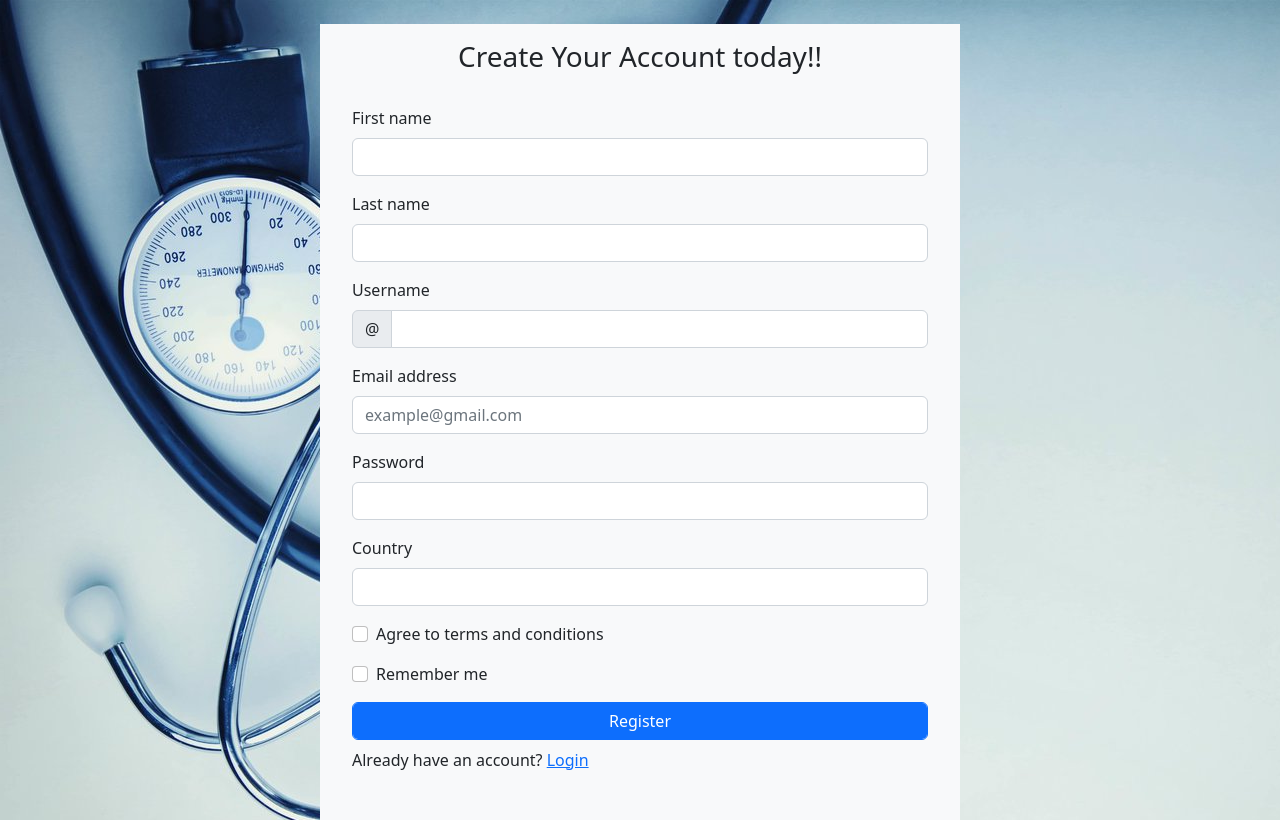
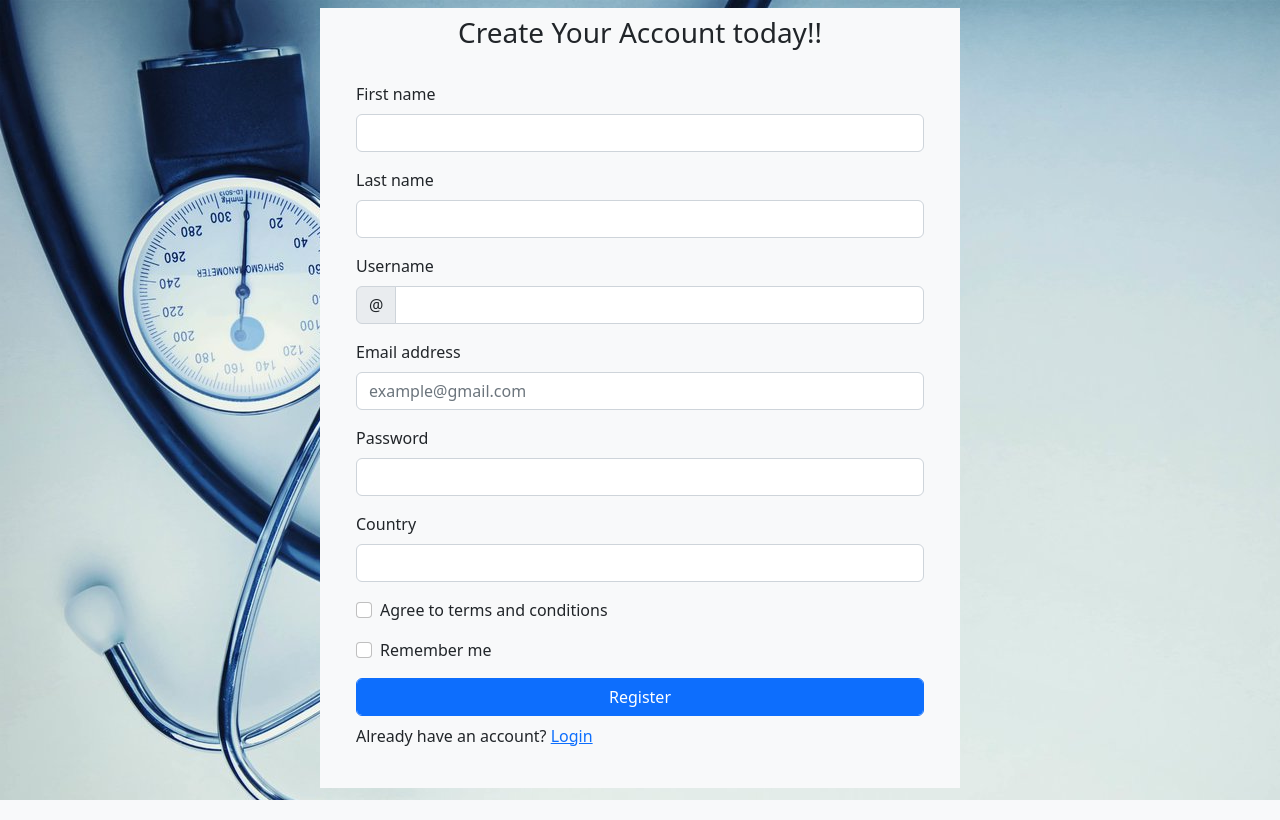
Before and after one commit to NakacwaOlivia/Doctor-system, a Flask app: page /signup in a window 1280 px wide. Run offline with Flask 3, Linux system fonts and the light colour scheme; some libraries are stand-ins or nearby versions.

Commit message:
Removed padding

```diff
--- a/templates/signup.html
+++ b/templates/signup.html
@@ -1,7 +1,7 @@
 {% extends 'base.html' %} {% block head %} {% endblock %} {% block body %}
 <div class="row gx-0">
   <!-- <div class="col-4"></div> -->
-  <div class="col-6 container bg-light mt-4 p-2">
+  <div class="col-6 container bg-light mt-2">
     <h3 class="text-center mt-2">Create Your Account today!!</h3>
     <form
       class="needs-validation p-4"
@@ -92,7 +92,7 @@
         <input type="checkbox" class="form-check-input" id="exampleCheck1" />
         <label class="form-check-label" for="exampleCheck1">Remember me</label>
       </div>
-      <div class="mb-3">
+      <div class="">
         {% with messages = get_flashed_messages() %} {% if messages %} {% for
         message in messages %}
         <div
```
